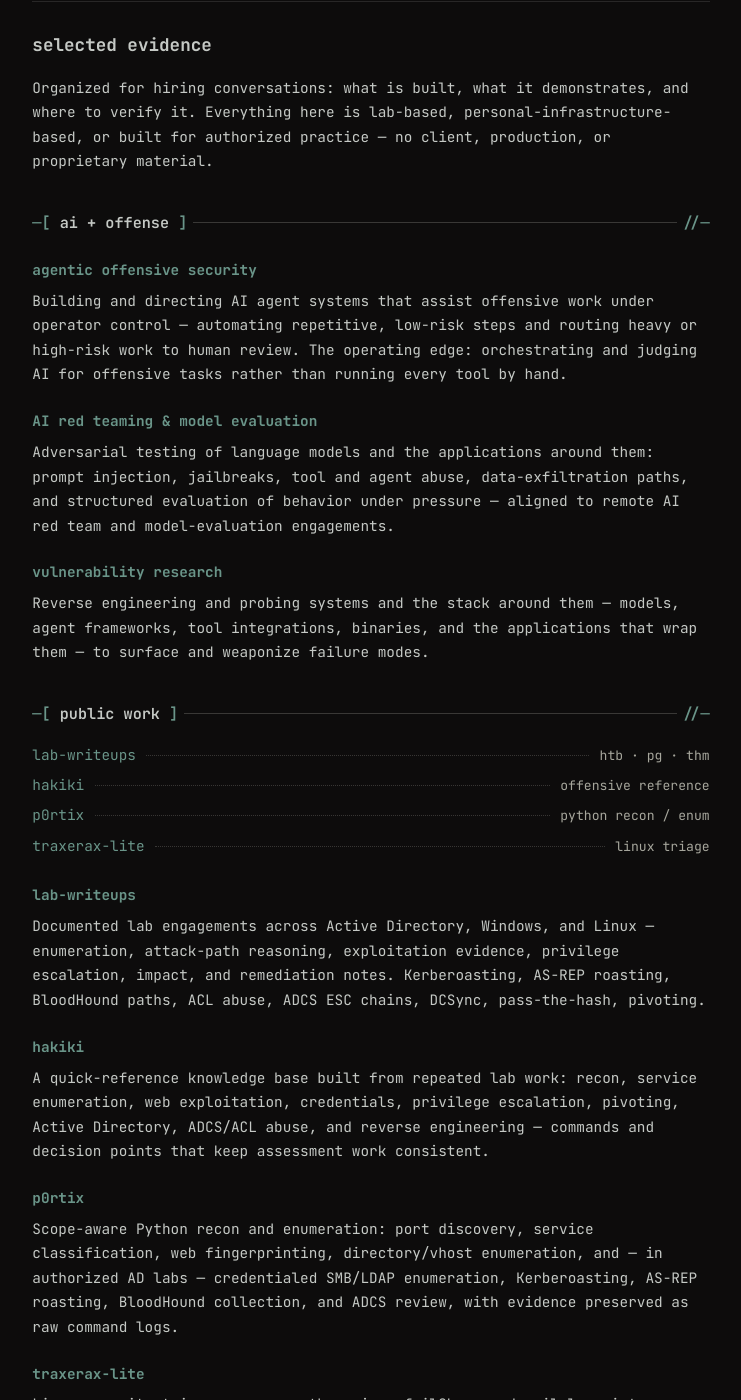
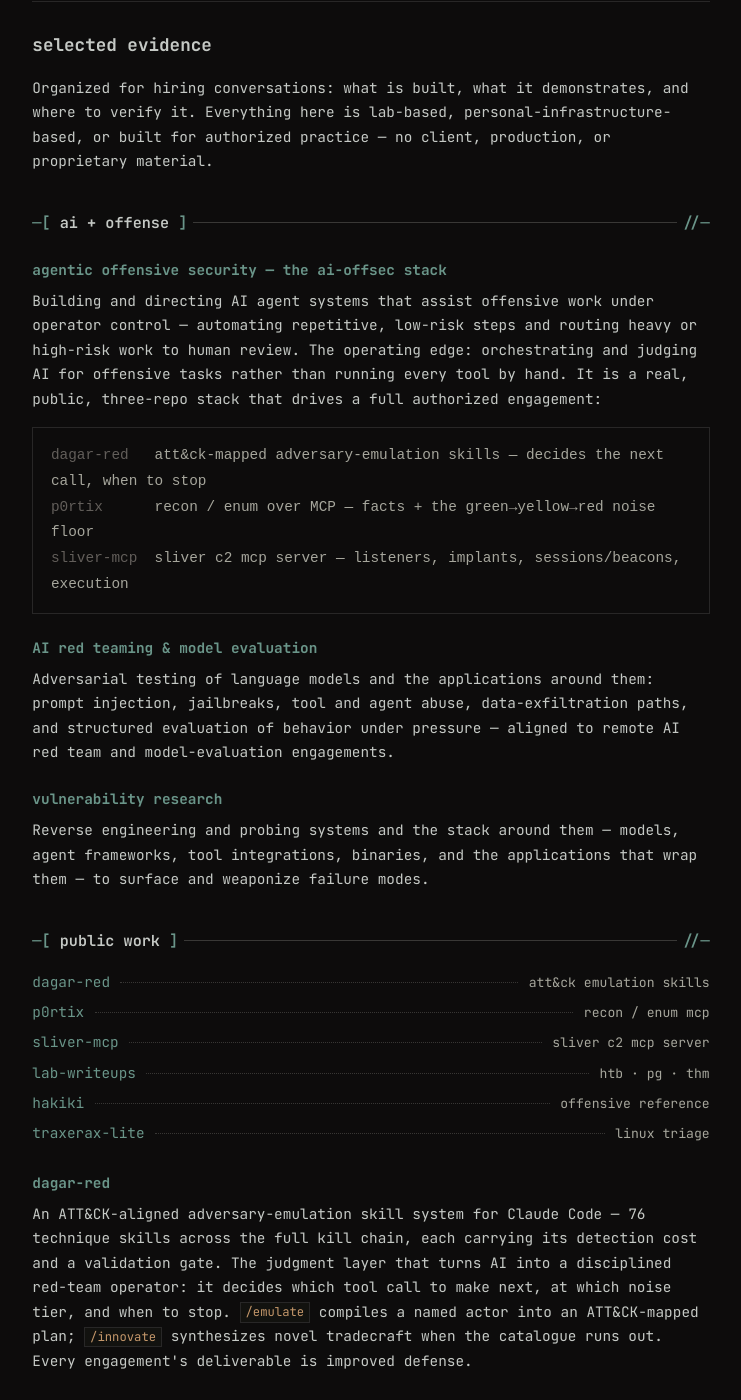
Before and after one commit to v0idravl/whoami, a Jekyll site: the page built from projects.html, in a window 1280 px wide and 1400 px high, scrolled down 220 px. Shown: the whole window, without its empty margins (269-1010 px from the left). Built offline with Jekyll 4.4.1, drawn with Linux system fonts in a browser that asks for light colours; some of the changed text lies outside the part shown.

Commit message:
site: surface the AI-offsec stack (dagar-red + sliver-mcp) on home + evidence; strengthen the agentic-offsec section

```diff
--- a/projects.html
+++ b/projects.html
@@ -14,13 +14,17 @@
 
 {% include rule.html label="ai + offense" %}
 
-<h3>agentic offensive security</h3>
+<h3>agentic offensive security — the ai-offsec stack</h3>
 <p>
 Building and directing AI agent systems that assist offensive work under
 operator control — automating repetitive, low-risk steps and routing heavy or
 high-risk work to human review. The operating edge: orchestrating and judging
-AI for offensive tasks rather than running every tool by hand.
+AI for offensive tasks rather than running every tool by hand. It is a real,
+public, three-repo stack that drives a full authorized engagement:
 </p>
+<pre class="kv"><span class="k">dagar-red  </span> att&amp;ck-mapped adversary-emulation skills — decides the next call, when to stop
+<span class="k">p0rtix     </span> recon / enum over MCP — facts + the green→yellow→red noise floor
+<span class="k">sliver-mcp </span> sliver c2 mcp server — listeners, implants, sessions/beacons, execution</pre>
 
 <h3>AI red teaming &amp; model evaluation</h3>
 <p>
@@ -40,19 +44,45 @@
 {% include rule.html label="public work" %}
 
 <div class="idx">
+  <a class="idx-item" href="https://github.com/v0idravl/dagar-red">
+    <span class="t">dagar-red</span><span class="dots"></span><span class="m">att&ck emulation skills</span>
+  </a>
+  <a class="idx-item" href="https://github.com/v0idravl/p0rtix">
+    <span class="t">p0rtix</span><span class="dots"></span><span class="m">recon / enum mcp</span>
+  </a>
+  <a class="idx-item" href="https://github.com/v0idravl/sliver-mcp">
+    <span class="t">sliver-mcp</span><span class="dots"></span><span class="m">sliver c2 mcp server</span>
+  </a>
   <a class="idx-item" href="https://v0idravl.github.io/lab-writeups">
     <span class="t">lab-writeups</span><span class="dots"></span><span class="m">htb · pg · thm</span>
   </a>
   <a class="idx-item" href="https://v0idravl.github.io/hakiki">
     <span class="t">hakiki</span><span class="dots"></span><span class="m">offensive reference</span>
   </a>
-  <a class="idx-item" href="https://github.com/v0idravl/p0rtix">
-    <span class="t">p0rtix</span><span class="dots"></span><span class="m">python recon / enum</span>
-  </a>
   <a class="idx-item" href="https://github.com/v0idravl/traxerax-lite">
     <span class="t">traxerax-lite</span><span class="dots"></span><span class="m">linux triage</span>
   </a>
 </div>
+
+<h3>dagar-red</h3>
+<p>
+An ATT&amp;CK-aligned adversary-emulation skill system for Claude Code — 76
+technique skills across the full kill chain, each carrying its detection cost and
+a validation gate. The judgment layer that turns AI into a disciplined red-team
+operator: it decides which tool call to make next, at which noise tier, and when
+to stop. <code>/emulate</code> compiles a named actor into an ATT&amp;CK-mapped plan;
+<code>/innovate</code> synthesizes novel tradecraft when the catalogue runs out.
+Every engagement's deliverable is improved defense.
+</p>
+
+<h3>sliver-mcp</h3>
+<p>
+A Model Context Protocol server for the Sliver C2 framework — exposes the operator
+surface (listeners, implant/beacon generation, sessions/beacons, execution, file
+ops, structured handoff) as tools an AI agent can drive, with a passive→green→
+yellow→red noise gate. Built for adversary emulation: standing up realistic C2 so
+defenders can test detection and response.
+</p>
 
 <h3>lab-writeups</h3>
 <p>
```
Also changed, not shown: index.html (+17 -6 lines).
